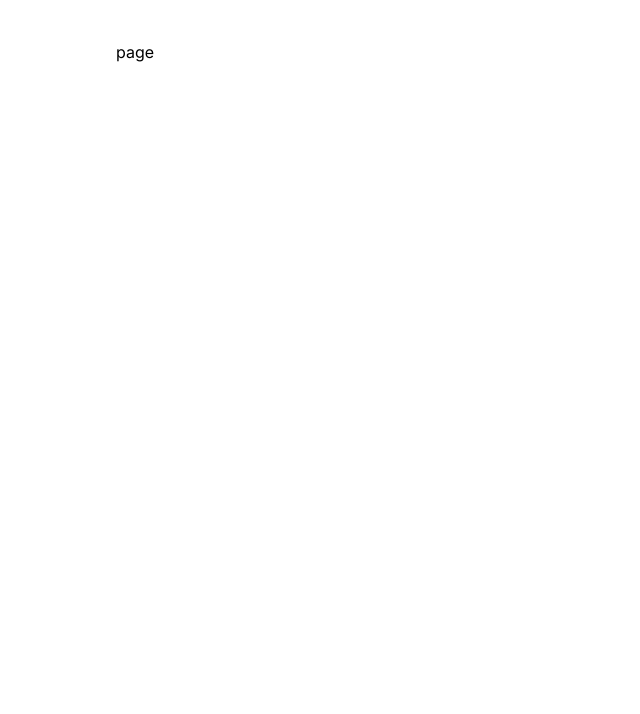
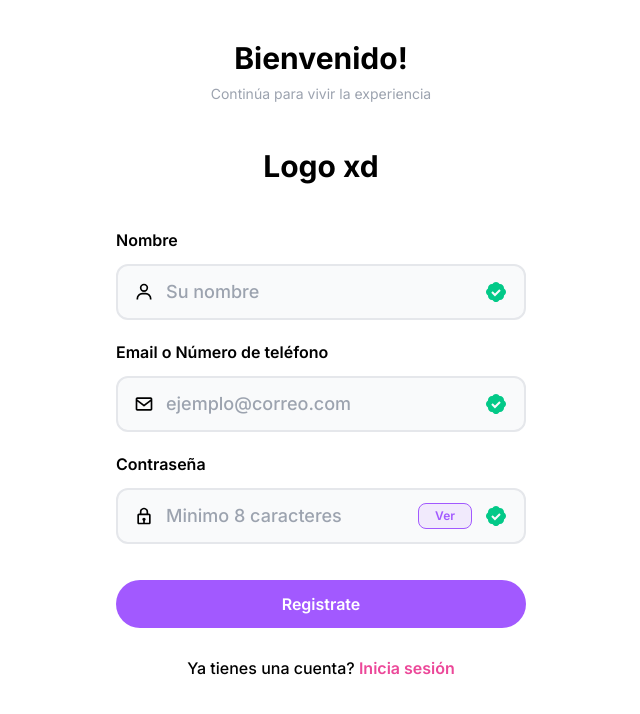
Before and after one commit to baezdev/invitarte, a Next.js app: page /register in a window 1280 px wide. Shown: the top 714 px of the page, without its empty margins (319-959 px from the left). Built offline with nearby package versions, Linux system fonts and the light colour scheme.

Commit message:
change location of files

```diff
--- /dev/null
+++ b/src/app/(auth)/components/Login.tsx
@@ -0,0 +1,34 @@
+import { Input } from "../../../components/form/Input"
+import { Button } from "../../../components/ui/Button"
+import { Email, Lock } from "../../../components/ui/Icons"
+
+
+export const Login = () => {
+  return (
+    <form className="mt-5">
+      <div className="mb-5">
+        <Input
+          name="email"
+          type="email"
+          label="Email o Número de teléfono"
+          holder="ejemplo@correo.com"
+          icon={<Email />}
+          done
+        />
+      </div>
+      <div className="mb-5">
+        <Input
+          name="password"
+          type="password"
+          label="Contraseña"
+          holder="Minimo 8 caracteres"
+          icon={<Lock />}
+          done
+        />
+      </div>
+      <div className="mt-9">
+        <Button>Acceder</Button>
+      </div>
+    </form>
+  )
+}
--- a/src/components/auth/Login.tsx
+++ b/src/app/(auth)/components/Register.tsx
@@ -1,11 +1,21 @@
-import { Input } from "../form/Input"
-import { Button } from "../ui/Button"
-import { Email, Lock } from "../ui/Icons"
+import { Input } from "@/components/form/Input";
+import { Button } from "@/components/ui/Button";
+import { Email, Lock, User } from "@/components/ui/Icons";
 
 
-export const Login = () => {
+export const Register = () => {
   return (
     <form className="mt-5">
+      <div className="mb-5">
+        <Input
+          name="name"
+          type="text"
+          label="Nombre"
+          holder="Su nombre"
+          icon={<User />}
+          done
+        />
+      </div>
       <div className="mb-5">
         <Input
           name="email"
@@ -27,8 +37,8 @@ export const Login = () => {
         />
       </div>
       <div className="mt-9">
-        <Button>Acceder</Button>
+        <Button>Registrate</Button>
       </div>
     </form>
-  )
-}
+  );
+};
--- a/src/app/(auth)/login/page.tsx
+++ b/src/app/(auth)/login/page.tsx
@@ -1,4 +1,4 @@
-import { Login } from "@/components/auth/Login"
+import { Login } from "@/app/(auth)/components/Login"
 
 const LoginPage = () => {
   return (
--- a/src/app/(auth)/register/page.tsx
+++ b/src/app/(auth)/register/page.tsx
@@ -1,6 +1,20 @@
+import { Register } from "../components/Register"
+
 const RegisterPage = () => {
   return (
-    <div>page</div>
+    <>
+      <h2 className="mb-2 text-3xl font-bold text-center">Bienvenido!</h2>
+      <p className="text-base text-center text-gray-400 md:text-sm">
+        Continúa para vivir la experiencia
+      </p>
+      <h1 className="text-3xl font-bold text-center my-11">Logo xd</h1>
+      <Register />
+      <p className="font-medium text-center my-7">
+        Ya tienes una cuenta? <a href="/login" className="font-semibold text-third"
+          >Inicia sesión</a
+        >
+      </p>
+    </>
   )
 }
 
--- a/src/components/ui/Button.tsx
+++ b/src/components/ui/Button.tsx
@@ -4,7 +4,7 @@ interface Props {
 
 export const Button = ({ children }: Props) => {
   return (
-    <button className="bg-primary w-full leading-none inline-block font-semibold text-white px-6 py-[23px] md:py-[14px] rounded-3xl transition ease-in-out hover:scale-105 duration-300">
+    <button className="bg-primary w-full leading-none inline-block font-semibold text-white px-6 py-[23px] md:py-4 rounded-3xl transition ease-in-out hover:scale-105 duration-300">
       {children}
     </button>
   )
```
